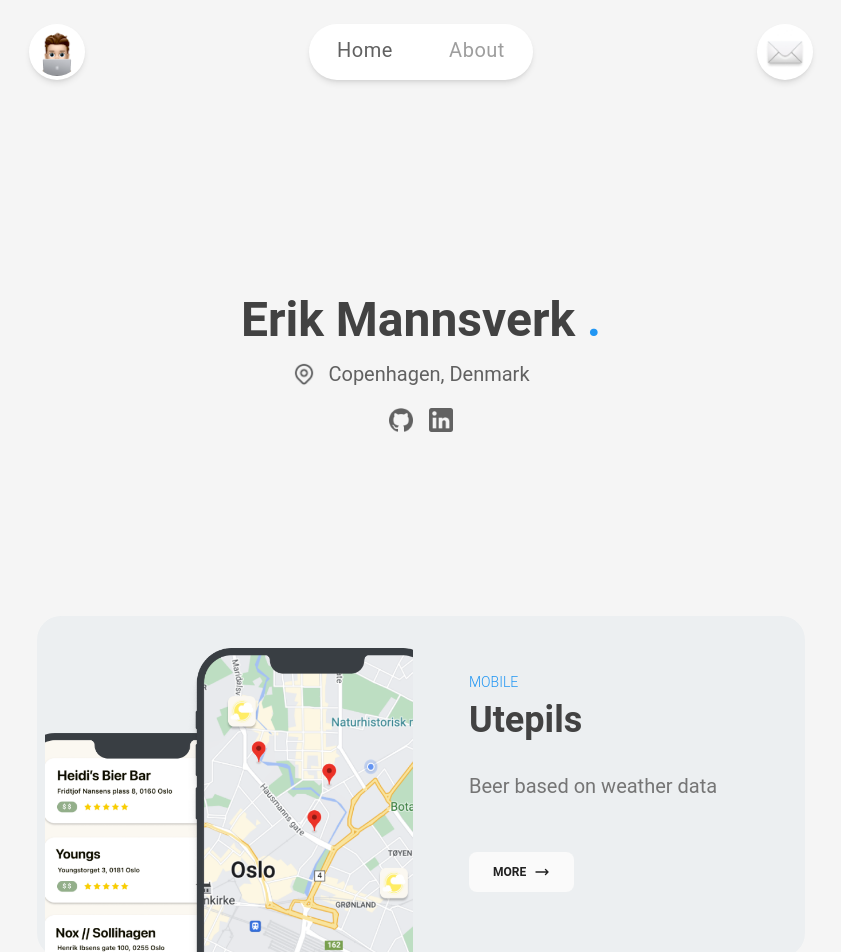
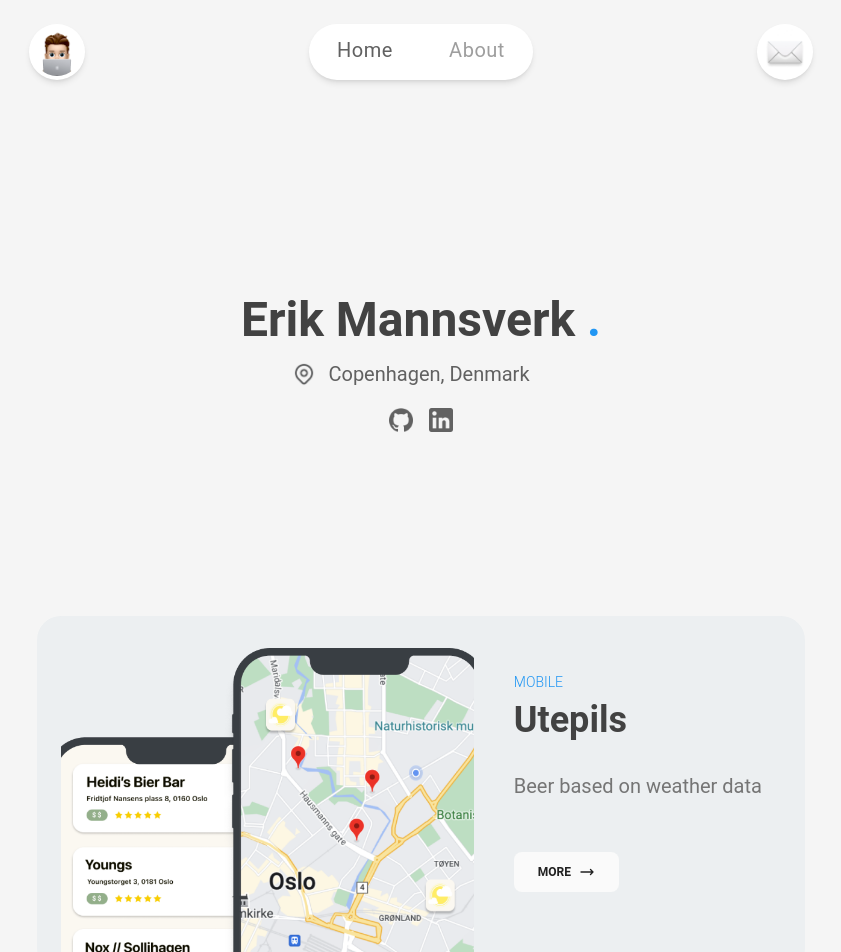
Before and after one commit to erikmannsverk/portofolio, a React (Vite) app: page / in a window 1280 px wide. Shown: the top 952 px of the page, without its empty margins (219-1060 px from the left). Built offline with nearby package versions, Linux system fonts and the light colour scheme.

Commit message:
Rearrange

```diff
--- a/src/components/Card.tsx
+++ b/src/components/Card.tsx
@@ -30,14 +30,14 @@ export function HorizontalCard({project}: ProjectsProps) {
         <NavLink className='nav-link' to={`/${project.title}`}>
             <div className="my-32 lg:h-1/4 h-1/3 flex justify-center">
             <Card className="w-full bg-blue-gray-50 shadow-none w-90% lg:flex-row flex-col rounded-3xl hover:transform hover:shadow-lg hover:scale-105 transition ease-in-out duration-700">
-                <div className="lg:w-1/2 lg:h-full sm:h-1/2 lg:pt-8 overflow-hidden items-center px-2  shrink-0">
+                <div className="lg:w-3/5 lg:h-full sm:h-1/2 lg:pt-8 overflow-hidden items-center px-6  shrink-0">
                     <img
                         src={`images/${project.img}`}
                         alt="Transparent Image"
                         className="lg:h-full lg:w-full h-auto w-auto object-cover"
                     />
                     </div>
-                <div className="lg:w-1/2 lg:h-full lg:pt-12 h-1/2 pt-2 px-12">
+                <div className="lg:w-2/5 lg:h-full lg:pt-12 h-1/2 pt-2 lg:px-4 px-12">
 
                     <Typography className="my-2 lg:text-sm text-xs uppercase text-blue-500">
                     {project.category}
```
